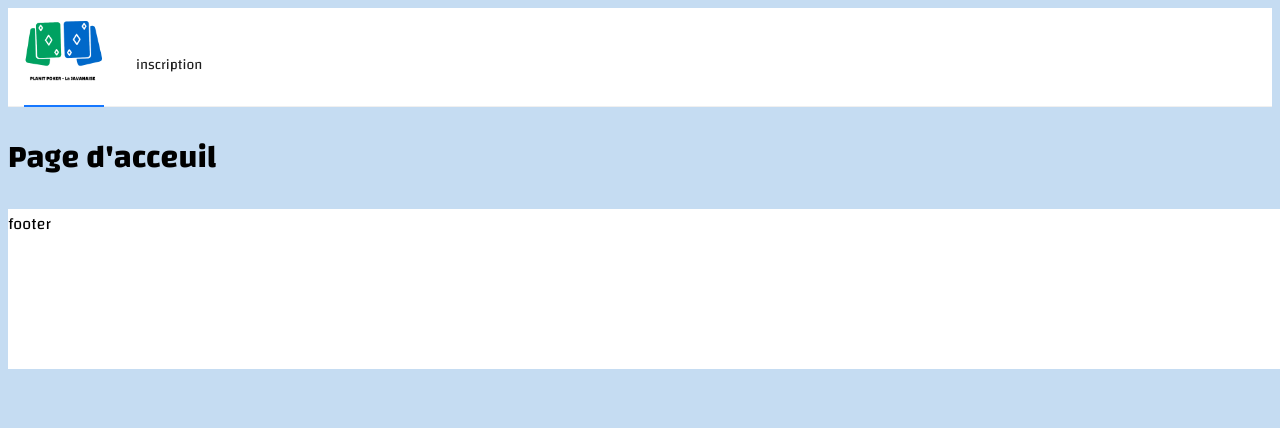
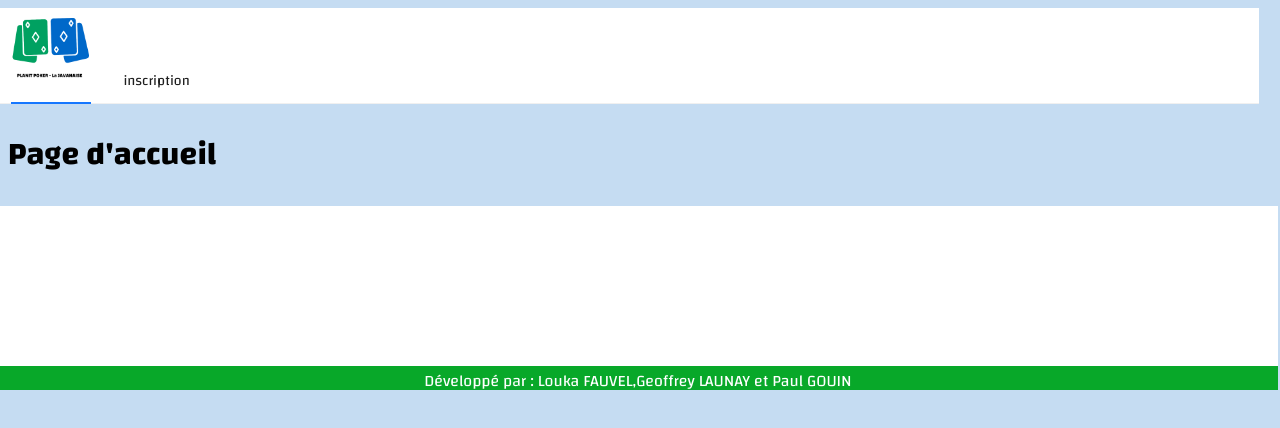
Before and after one commit to supavenir/planitPoker-LaJavanaise, a Next.js app in the folder nextjs/: page / in a window 1280 px wide. Shown: the top 428 px of the page. Built offline with nearby package versions, Linux system fonts and the light colour scheme.

Commit message:
feat : footer

```diff
--- a/nextjs/pages/api/Layout/layout.jsx
+++ b/nextjs/pages/api/Layout/layout.jsx
@@ -29,7 +29,7 @@ const items = [
 
     {
         label: (
-            <a href="/rooms/form"  style={{height:"10vh",display:"flex",alignItems:"flex-end"}} rel="noopener noreferrer" >
+            <a href="/rooms/form"   rel="noopener noreferrer" >
                inscription
             </a>
         ),
@@ -62,10 +62,12 @@ const Layout = ({ children }) => {
       </Head>
 
 
-        <Menu onClick={onClick} selectedKeys={[current]} mode="horizontal" items={items} />
+        <Menu onClick={onClick} selectedKeys={[current]} mode="horizontal" items={items}  style={{height:"12vh",display:"flex",alignItems:"flex-end", position: "relative",right: "1%"}} />
       {children}
 
-        <footer  style={{backgroundColor:"white", width:"100vw", height:"20vh"}}>footer</footer>
+        <footer>
+<div class="pub_footer">Développé par : Louka FAUVEL,Geoffrey LAUNAY et Paul GOUIN</div>
+        </footer>
     </>
 
   );
--- a/nextjs/pages/index.js
+++ b/nextjs/pages/index.js
@@ -6,7 +6,7 @@ export default function Home() {
   return (
     <main>
       <div>
-        <h1>Page d'acceuil</h1>
+        <h1>Page d&apos;accueil</h1>
       </div>
     </main>
   )
--- a/nextjs/styles/globals.css
+++ b/nextjs/styles/globals.css
@@ -2,7 +2,28 @@
 
 *{
   font-family: 'Changa', sans-serif;
+
 }
 body{
+
   background-color: #0068c93a;
 }
+footer {
+  background-color:white;
+
+  height:20vh;
+  position: relative;
+  right: 10px;
+  width: 100vw;
+}
+.pub_footer{
+  height: 3vh;
+  background-color: #08A829;
+  position: relative;
+  bottom: -20vh;
+
+
+  color: white;
+  font-size: 2vh;
+  text-align: center;
+}
```
